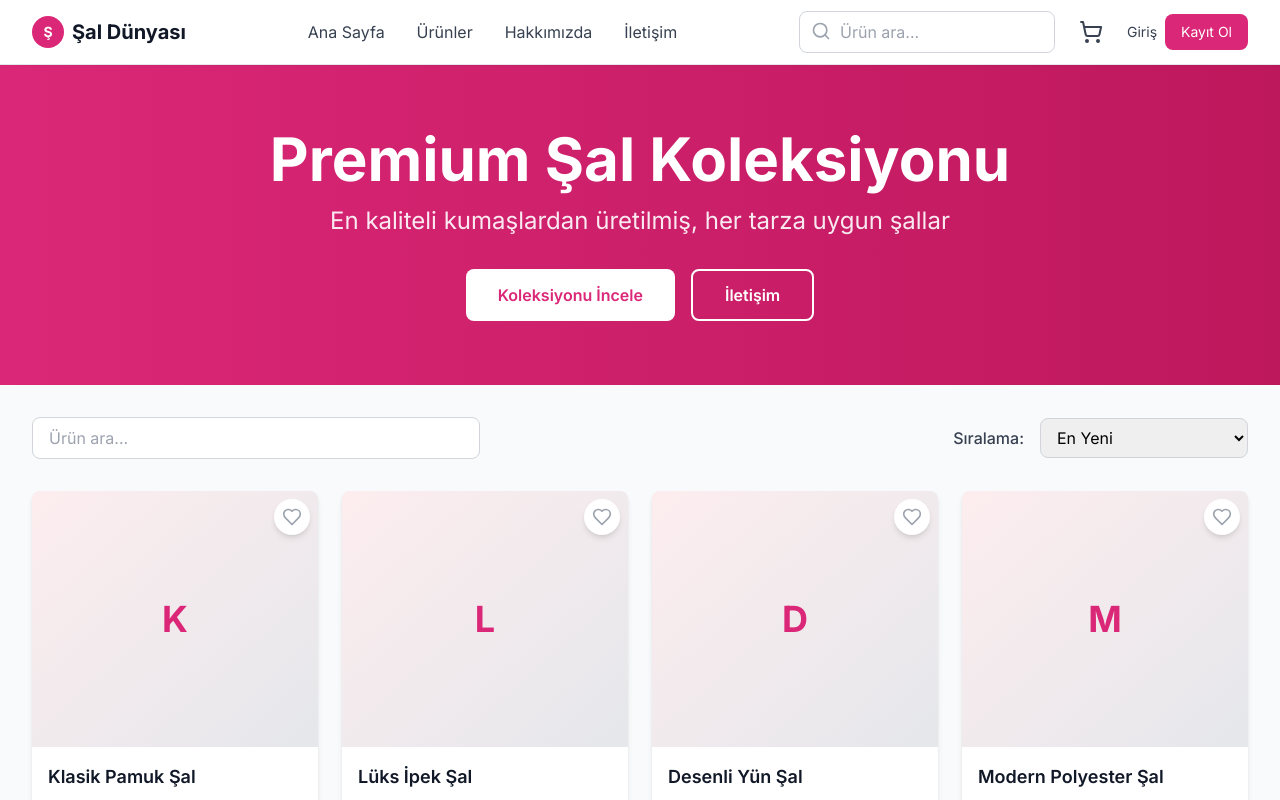
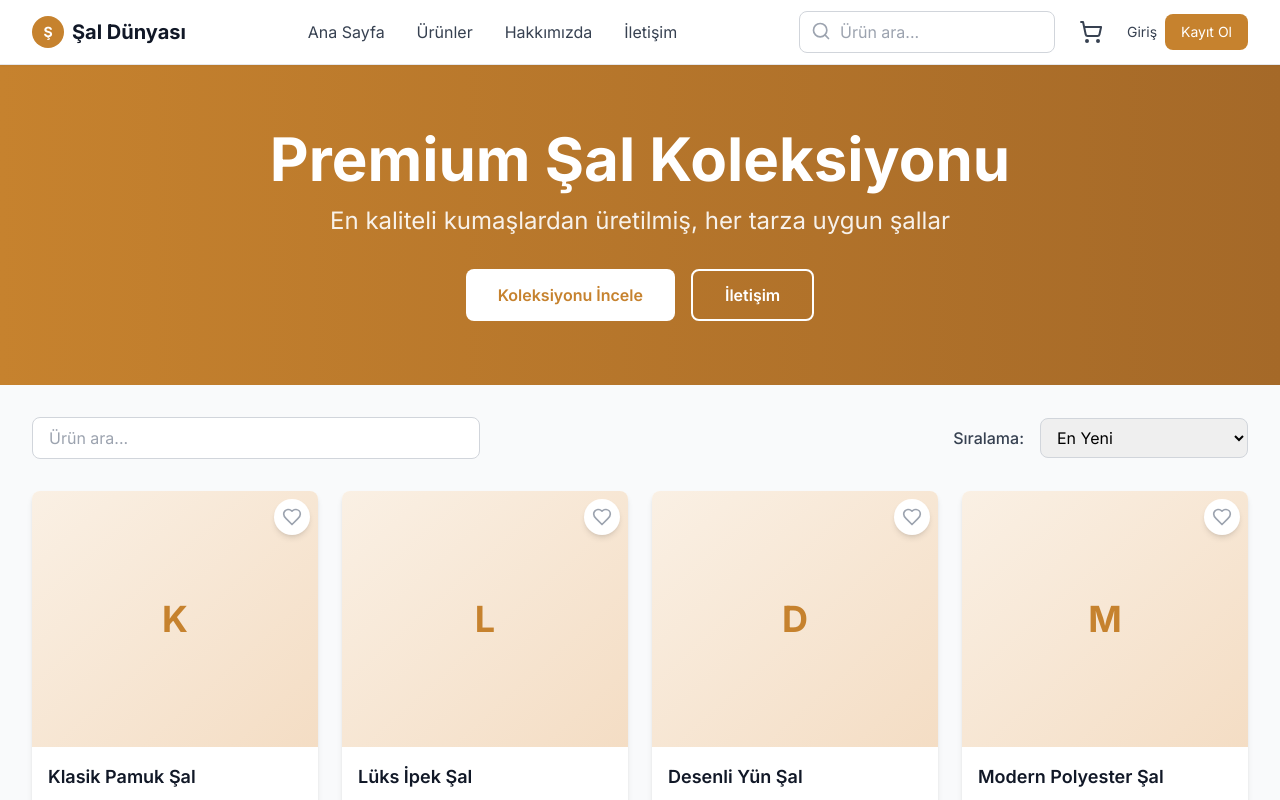
Before and after one commit to robcrafttvyt-lgtm/shal, a Next.js app: page / in a window 1280 px wide. Shown: the top 800 px of the page. Built offline with nearby package versions, Linux system fonts and the light colour scheme; no server answers.

Commit message:
Update Tailwind colors to match elegant reference design
cgen-d38daf340be54064a87d7d58bc0799f5

```diff
--- a/tailwind.config.js
+++ b/tailwind.config.js
@@ -9,19 +9,40 @@ module.exports = {
     extend: {
       colors: {
         primary: {
-          50: '#fef7f7',
-          100: '#fdedef',
-          500: '#ec4899',
-          600: '#db2777',
-          700: '#be185d',
+          50: '#fdf8f3',
+          100: '#faf0e4',
+          200: '#f4ddc4',
+          300: '#ecc794',
+          400: '#e2a862',
+          500: '#d4943e',
+          600: '#c6822e',
+          700: '#a56928',
+          800: '#855426',
+          900: '#6c4421',
         },
         secondary: {
-          50: '#f8fafc',
-          100: '#f1f5f9',
-          200: '#e2e8f0',
-          500: '#64748b',
-          600: '#475569',
-          700: '#334155',
+          50: '#f9f7f4',
+          100: '#f1ede6',
+          200: '#e3dccc',
+          300: '#d1c4ac',
+          400: '#bca888',
+          500: '#a8916e',
+          600: '#9b8263',
+          700: '#816b54',
+          800: '#6a5948',
+          900: '#56493c',
+        },
+        accent: {
+          50: '#fef7f0',
+          100: '#fdedd8',
+          200: '#fad7b0',
+          300: '#f7bd7e',
+          400: '#f3994a',
+          500: '#ef7d26',
+          600: '#e0651c',
+          700: '#ba4e19',
+          800: '#944019',
+          900: '#773517',
         }
       },
       fontFamily: {
```
